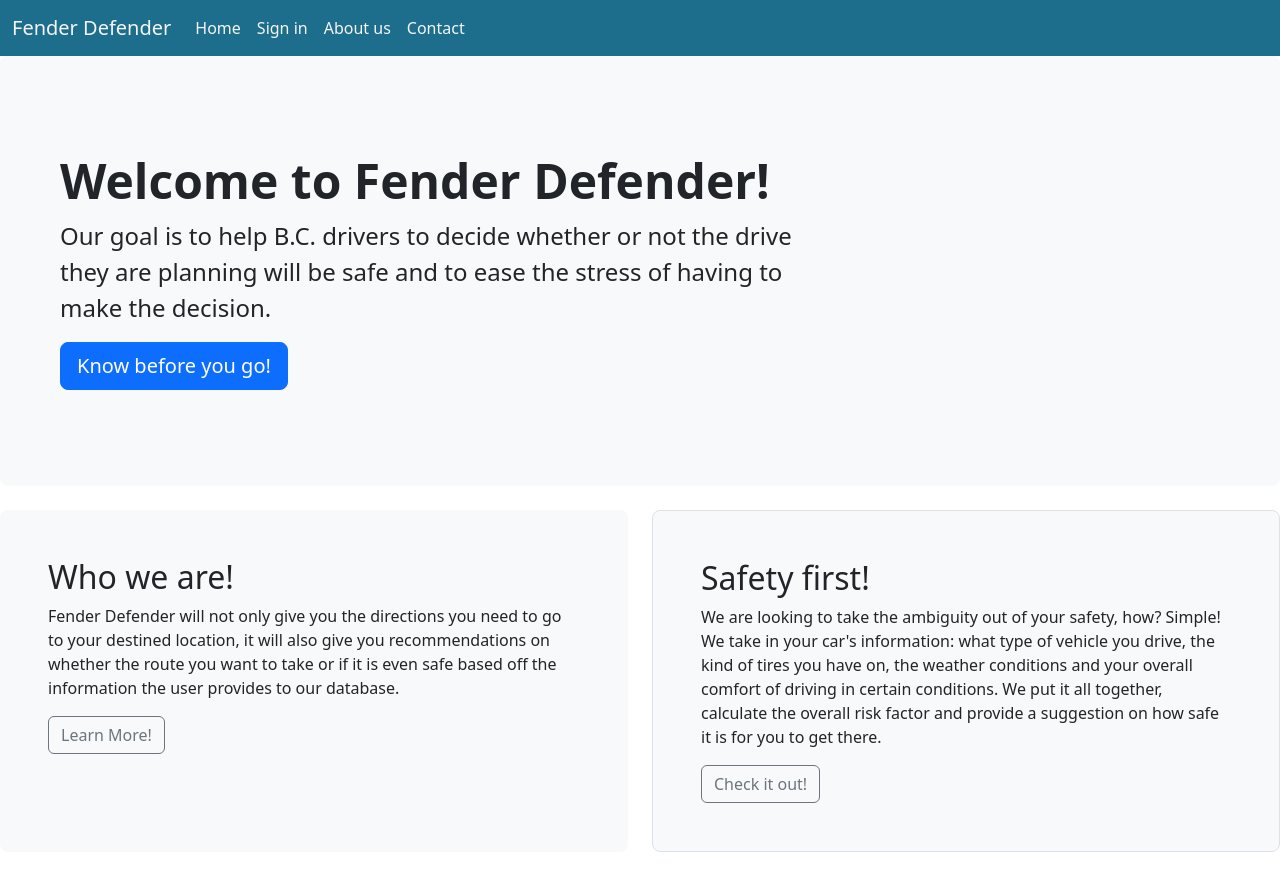
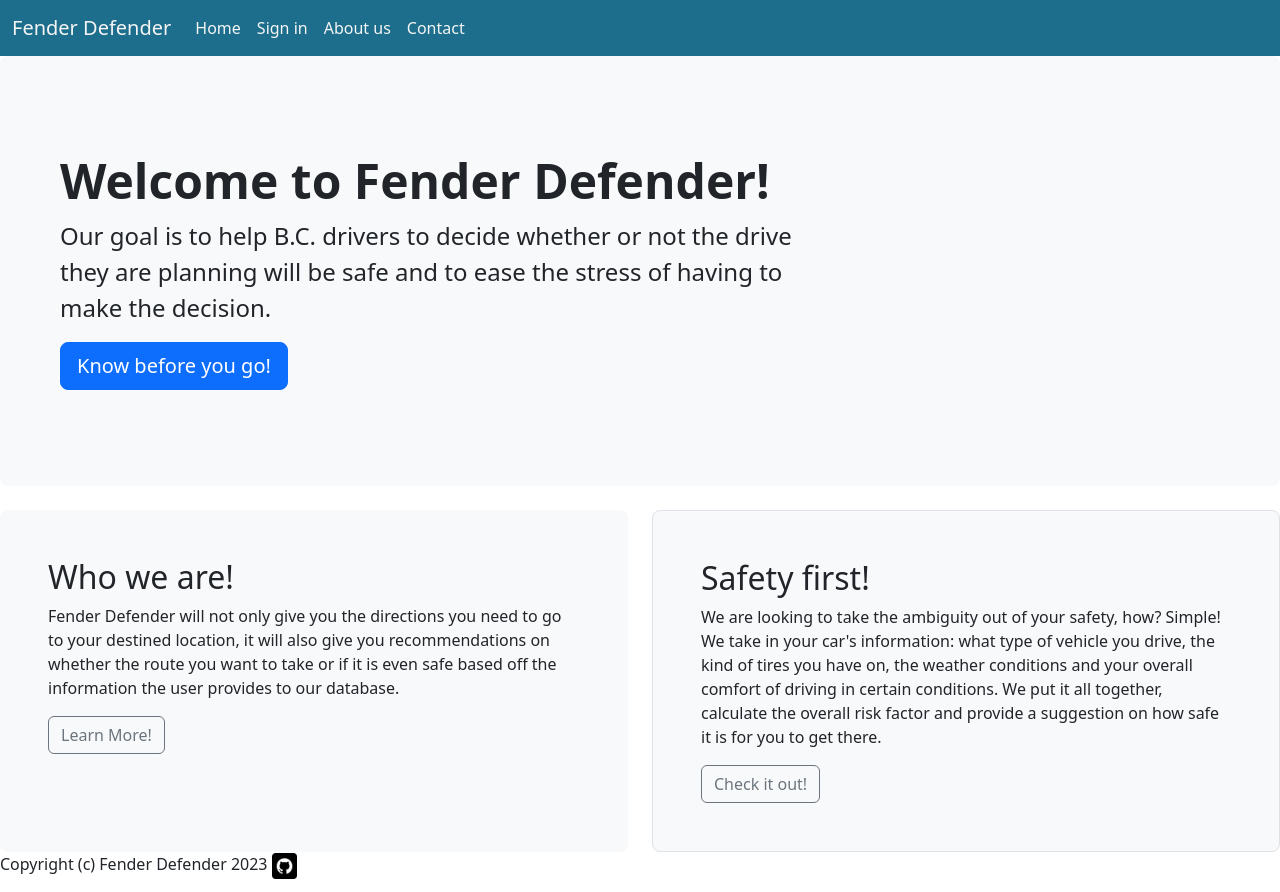
Before and after one commit to JDMCK/FenderDefender, a plain HTML site: page index.html in a window 1280 px wide. Before the commit the page ends 852 px from the top, so only its background shows below. Drawn offline with nearby package versions, Linux system fonts and the light colour scheme.

Commit message:
Added footer, styled footer with clickable link on photo.

```diff
--- a/index.html
+++ b/index.html
@@ -117,4 +117,11 @@
     <!-- Link to scripts of your own -->
     <!-- <script src="./scripts/script.js"></script> -->
   </body>
+
+  <footer>
+    <div class="footer">
+    <p id="copyright">Copyright (c) Fender Defender 2023</p>
+    <a class="github1" href="https://github.com/JDMCK/1800_202310_BBY19"><img class="github1" src="images/github.png" alt="github"></a>
+    </div>
+</footer>
 </html>
--- a/styles/style.css
+++ b/styles/style.css
@@ -8,3 +8,13 @@
 .navbar-nav {
     --bs-nav-link-color: whitesmoke;
 }
+
+#copyright {
+    display: inline-block;
+}
+
+
+.github1 {
+    width: 2%;
+
+}
```
Also changed, not shown: images/github.png (added).
